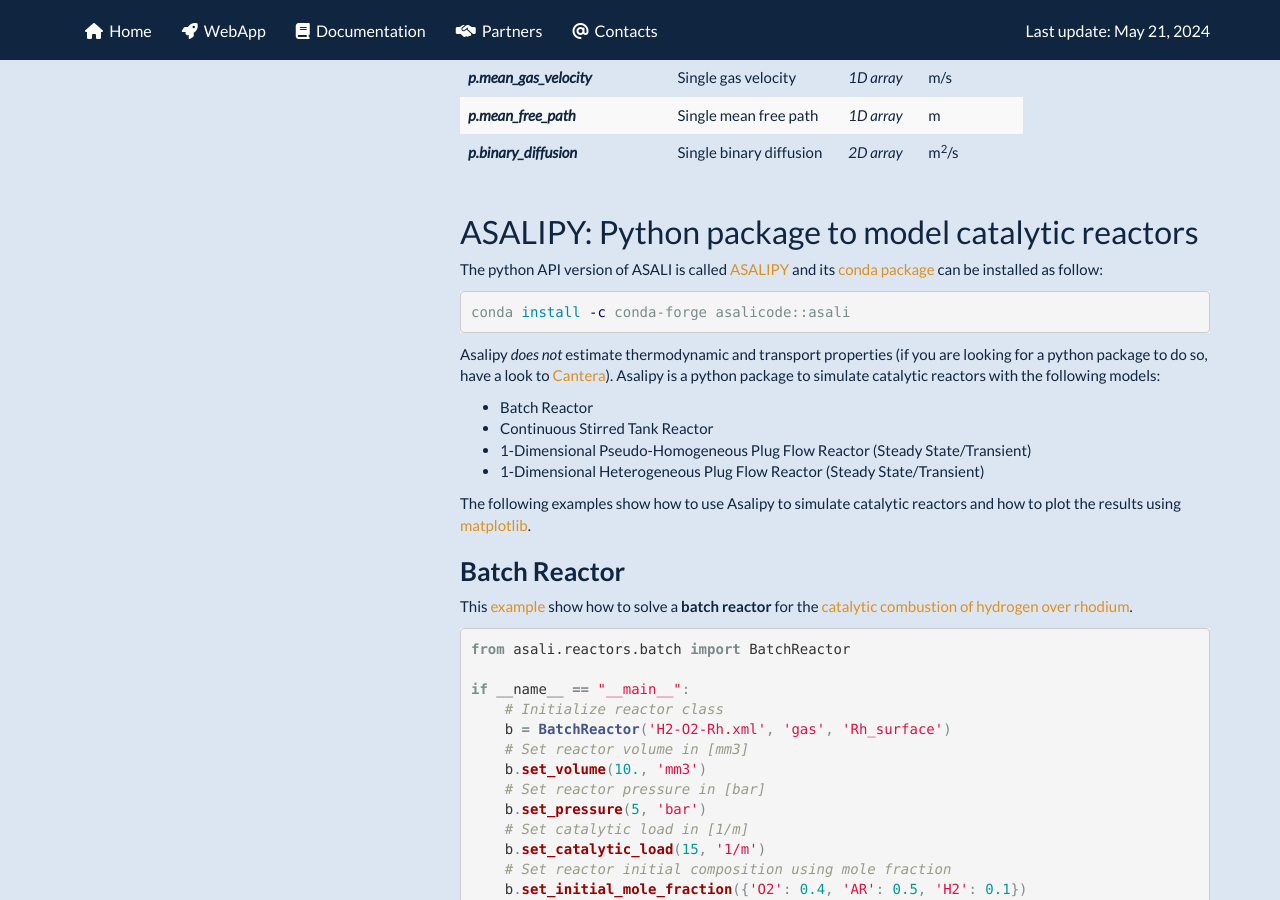
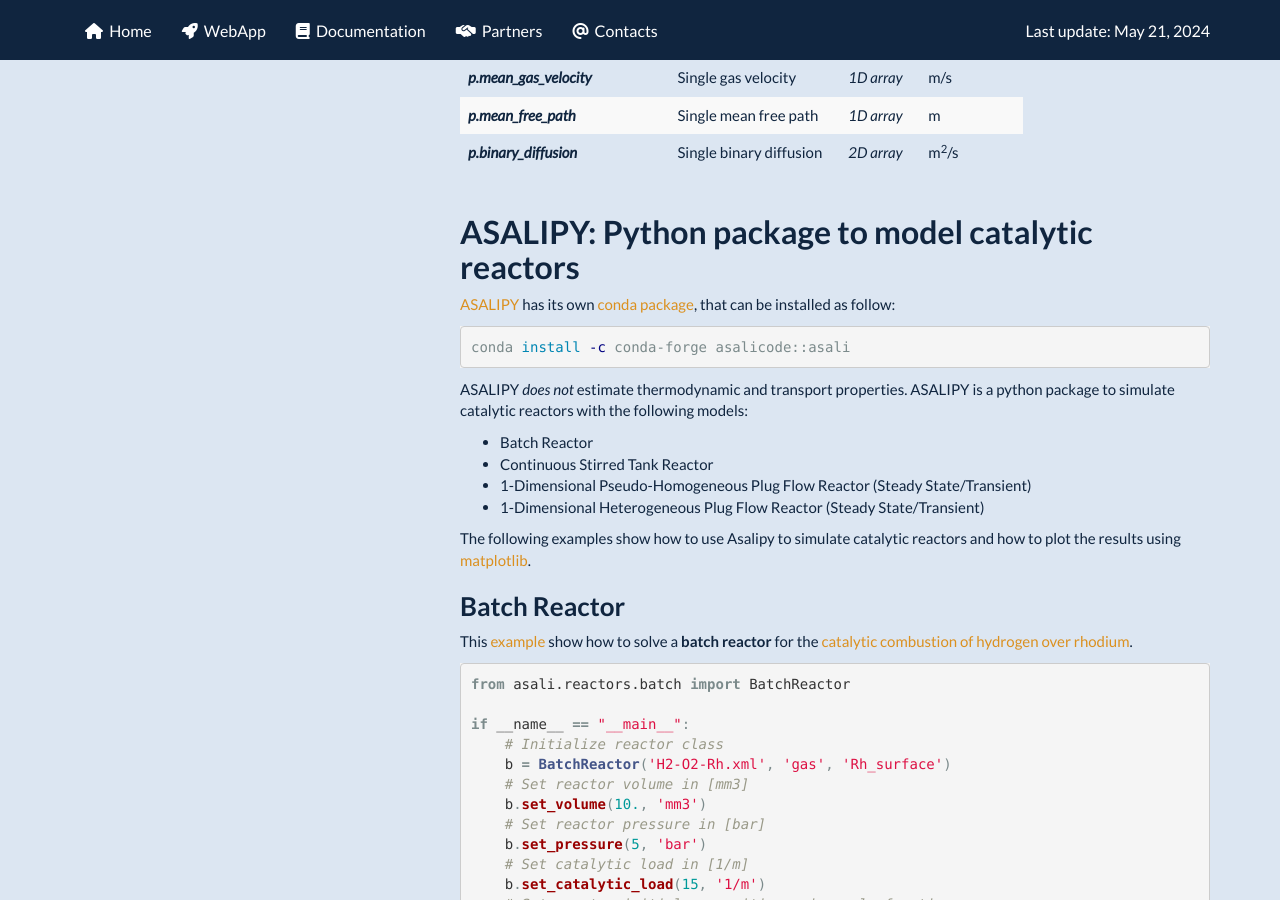
Before and after one commit to srebughini/ASALI, a Jekyll site: the page built from _docs/api/python.md, in a window 1280 px wide and 900 px high, scrolled down 1407 px. Built offline with Jekyll 4.4.1, drawn with Linux system fonts in a browser that asks for light colours; a script that is not in the unit is left out.

Commit message:
Improve python documentation

````diff
--- a/_docs/api/python.md
+++ b/_docs/api/python.md
@@ -4,7 +4,7 @@
 <h1 class="text-left"><b>Python version</b></h1>
 The Python version of ASALI is composed by the **API version** to estimate themodynamic/transport properties and **[ASALIPY](https://github.com/srebughini/ASALIPY)** to model catalytic reactors.
 
-## API version
+## **API version**
 The [Python](https://it.mathworks.com/campaigns/products/trials.html?s_eid=ppc_29775072802&q=matlab) API can be inlcuded in your code as follow:
 ```python
 # Class initialization and set up composition, pressure and temperature
@@ -166,14 +166,14 @@
     </table>
 </div>
 
-## ASALIPY: Python package to model catalytic reactors
-The python API version of ASALI is called [ASALIPY](https://github.com/srebughini/ASALIPY) and its [conda package](https://anaconda.org/ASALIcode/asali) can be installed as follow:
+## **ASALIPY: Python package to model catalytic reactors**
+[ASALIPY](https://github.com/srebughini/ASALIPY) has its own [conda package](https://anaconda.org/ASALIcode/asali), that can be installed as follow:
 
 ```bash
 conda install -c conda-forge asalicode::asali
 ```
 
-Asalipy *does not* estimate thermodynamic and transport properties (if you are looking for a python package to do so, have a look to [Cantera](https://cantera.org/)). Asalipy is a python package to simulate catalytic reactors with the following models:
+ASALIPY *does not* estimate thermodynamic and transport properties. ASALIPY is a python package to simulate catalytic reactors with the following models:
 * Batch Reactor
 * Continuous Stirred Tank Reactor
 * 1-Dimensional Pseudo-Homogeneous Plug Flow Reactor (Steady State/Transient)
````
